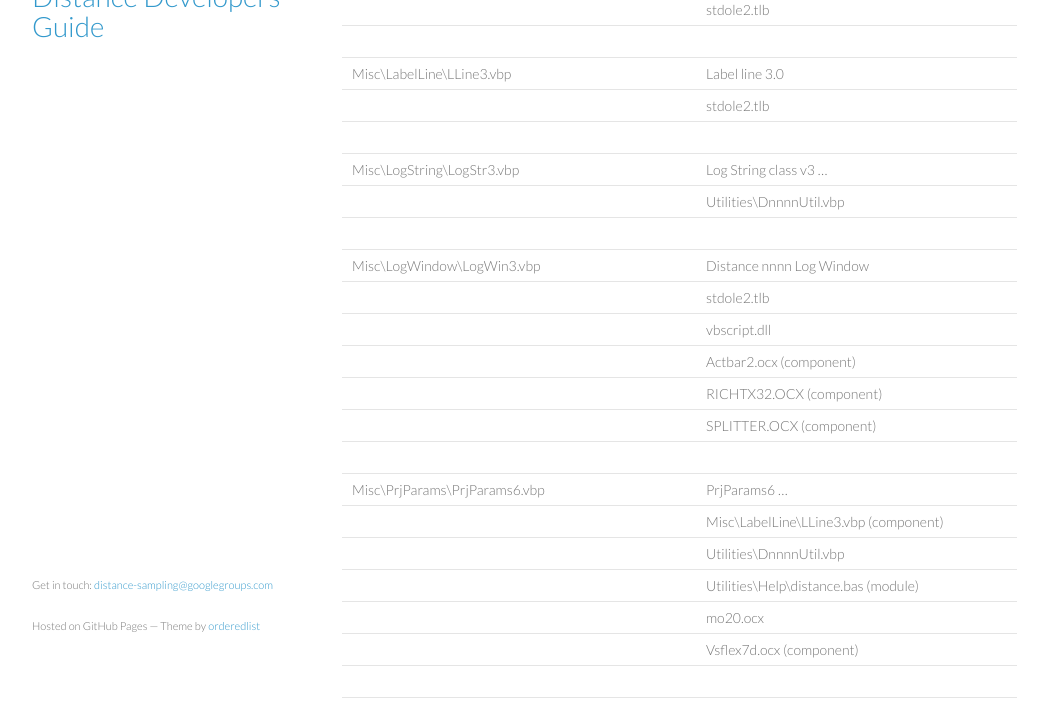
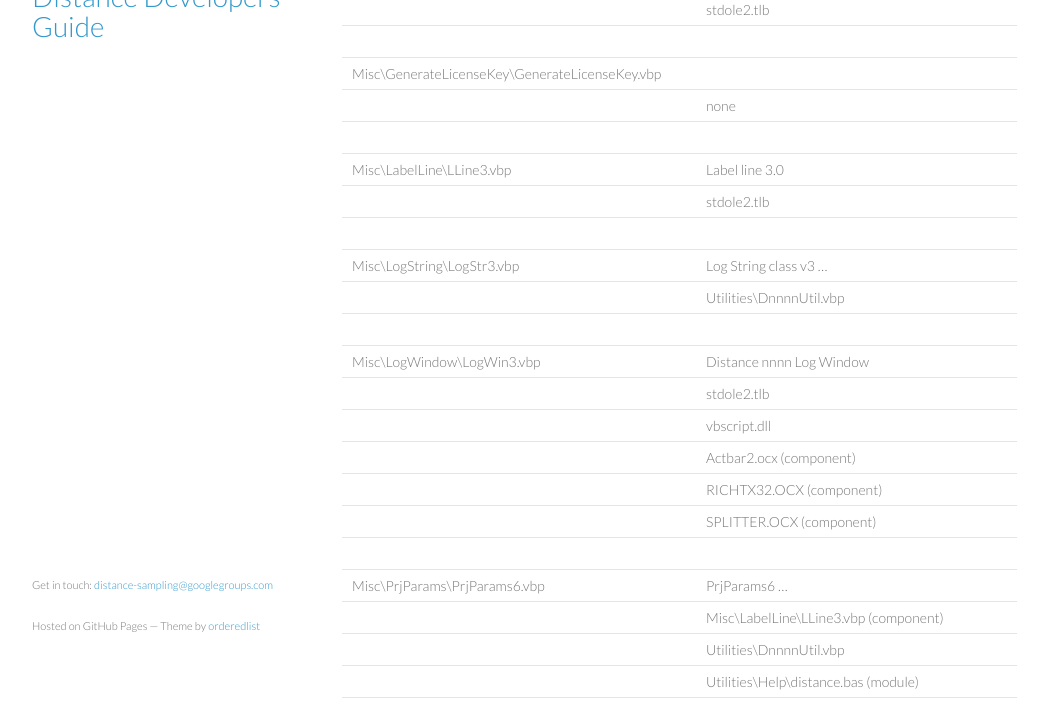
Before and after one commit to softwaresaved/distance-consultancy, a Jekyll site: the page built from architecture/VisualBasicProjectDependencies.md, in a window 1280 px wide and 900 px high, scrolled down 8016 px, cut to the strip 195-900 px from the top of the window. Shown: the whole strip, without its empty margins (178-1226 px from the left). Built offline with Jekyll 4.4.1, drawn with Linux system fonts in a browser that asks for light colours.

Commit message:
Added GenerateLicenseKey

```diff
--- a/architecture/VisualBasicProjectDependencies.md
+++ b/architecture/VisualBasicProjectDependencies.md
@@ -255,6 +255,9 @@ All dependencies are recorded in Visual Basic as References except for those pro
 | | mo20.ocx |
 | | stdole2.tlb |
 | | |
+| Misc\GenerateLicenseKey\GenerateLicenseKey.vbp | |
+| | none |
+| | |
 | Misc\LabelLine\LLine3.vbp | Label line 3.0 |
 | | stdole2.tlb |
 | | |
```
Also changed, not shown: architecture/CodeComponents.md (+1 -0 lines), architecture/SourceCodeAndBinaries.md (+1 -0 lines).
